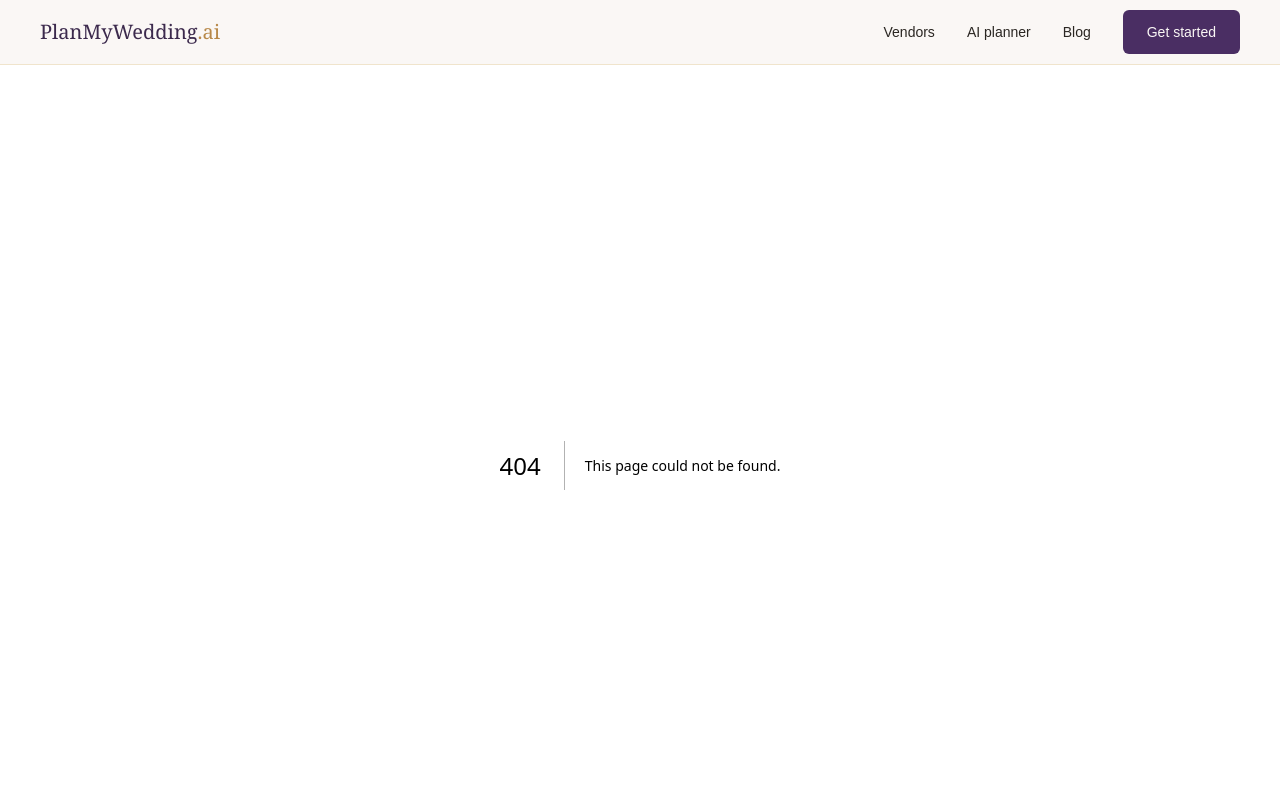
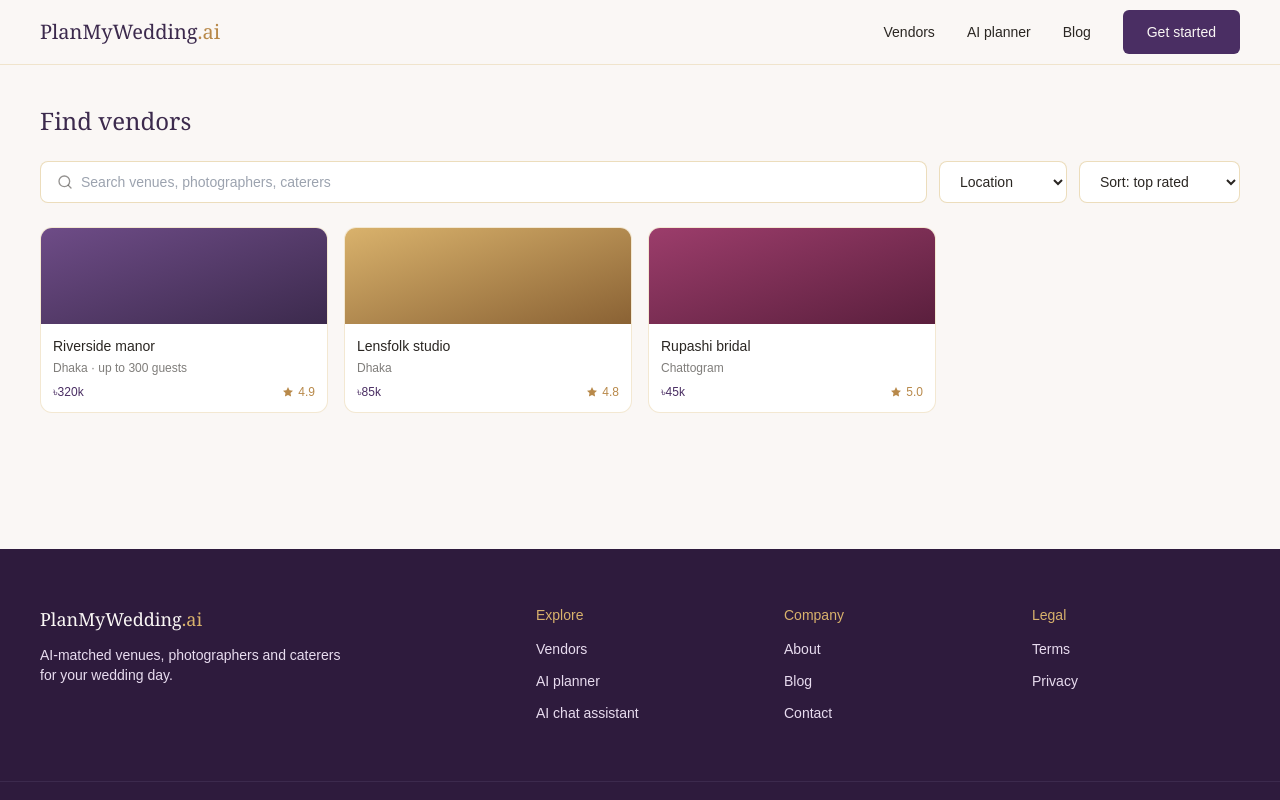
Before and after one commit to mndbobby61-blip/planmywedding-client, a Next.js app: page /vendors in a window 1280 px wide. Before the commit this address had no page. Shown: the top 800 px of the page. Built offline with nearby package versions, Linux system fonts and the light colour scheme.

Commit message:
feat: build vendors explore page with filtering and pagination

```diff
--- /dev/null
+++ b/src/app/vendors/page.tsx
@@ -0,0 +1,52 @@
+"use client";
+
+import { useMemo, useState } from "react";
+import VendorCard from "@/components/vendors/VendorCard";
+import VendorCardSkeleton from "@/components/vendors/VendorCardSkeleton";
+import VendorFilterBar from "@/components/vendors/VendorFilterBar";
+import Pagination from "@/components/shared/Pagination";
+import { MOCK_VENDORS } from "@/lib/mock-vendors";
+import { VendorFilters } from "@/types/vendor.types";
+
+const PAGE_SIZE = 8;
+
+export default function VendorsPage() {
+  const [filters, setFilters] = useState<VendorFilters>({});
+  const [page, setPage] = useState(1);
+  const [isLoading] = useState(false);
+
+  const filtered = useMemo(() => {
+    return MOCK_VENDORS.filter((vendor) => {
+      if (filters.search && !vendor.name.toLowerCase().includes(filters.search.toLowerCase())) {
+        return false;
+      }
+      if (filters.location && vendor.location !== filters.location) {
+        return false;
+      }
+      return true;
+    });
+  }, [filters]);
+
+  const totalPages = Math.max(1, Math.ceil(filtered.length / PAGE_SIZE));
+
+  return (
+    <section className="container-page py-10">
+      <h1 className="font-display text-2xl text-plum-700 mb-6">Find vendors</h1>
+      <VendorFilterBar onChange={(next) => setFilters((prev) => ({ ...prev, ...next }))} />
+
+      <div className="grid grid-cols-2 md:grid-cols-4 gap-4">
+        {isLoading
+          ? Array.from({ length: PAGE_SIZE }).map((_, i) => <VendorCardSkeleton key={i} />)
+          : filtered.map((vendor) => <VendorCard key={vendor.id} vendor={vendor} />)}
+      </div>
+
+      {!isLoading && filtered.length === 0 && (
+        <p className="font-body text-sm text-charcoal/60 text-center py-16">
+          No vendors match your search. Try a different filter.
+        </p>
+      )}
+
+      {totalPages > 1 && <Pagination page={page} totalPages={totalPages} onChange={setPage} />}
+    </section>
+  );
+}
--- /dev/null
+++ b/src/components/shared/Pagination.tsx
@@ -0,0 +1,25 @@
+export default function Pagination({
+  page,
+  totalPages,
+  onChange,
+}: {
+  page: number;
+  totalPages: number;
+  onChange: (page: number) => void;
+}) {
+  return (
+    <div className="flex items-center justify-center gap-2 mt-8">
+      {Array.from({ length: totalPages }, (_, i) => i + 1).map((p) => (
+        <button
+          key={p}
+          onClick={() => onChange(p)}
+          className={`w-8 h-8 rounded-md text-sm font-body ${
+            p === page ? "bg-plum-600 text-ivory" : "bg-white border border-gold-200/60 text-charcoal"
+          }`}
+        >
+          {p}
+        </button>
+      ))}
+    </div>
+  );
+}
```
